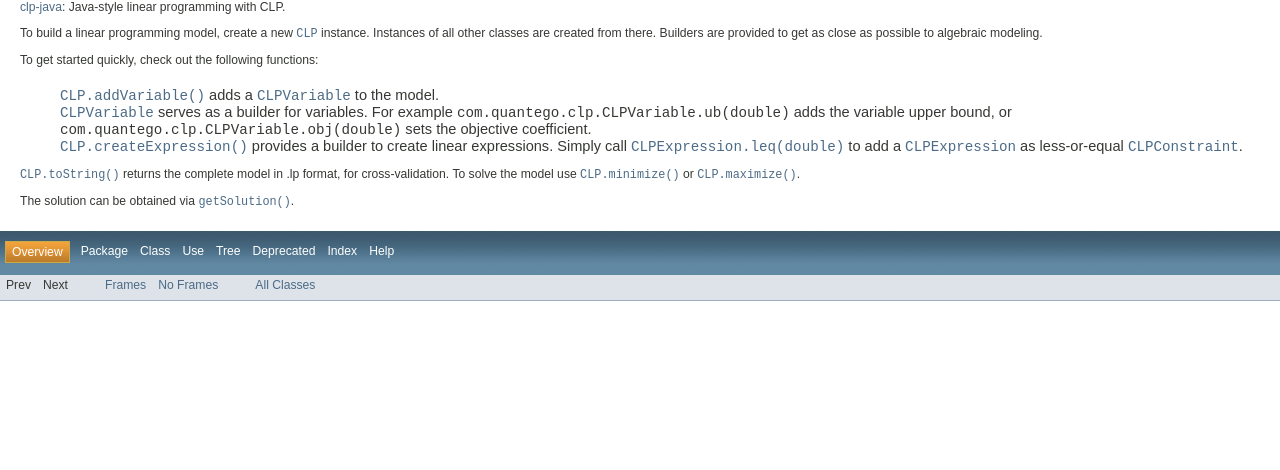
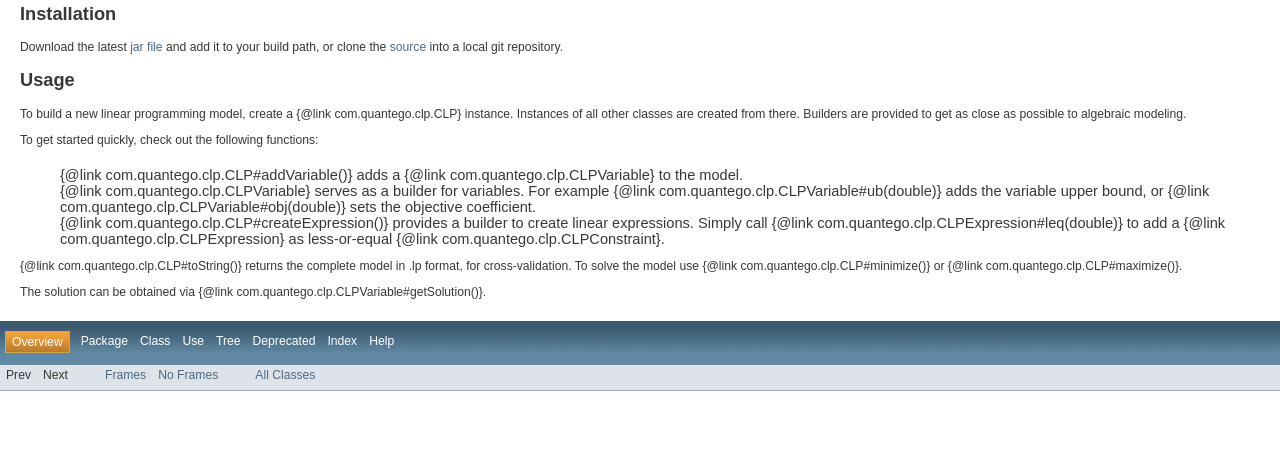
Before and after one commit to quantego/clp-java, a plain HTML site: page overview-summary.html in a window 1280 px wide. Shown: the part 330-800 px from the top of the page. Drawn offline with Linux system fonts and the light colour scheme.

Commit message:
update javadoc overview

```diff
--- a/overview-summary.html
+++ b/overview-summary.html
@@ -90,26 +90,26 @@
 <!--   -->
 </a>
 <div class="subTitle">
-<div class="block"><h2>clp-java</h2>
+<div class="block">	<h1>Overview</h1>
+	<h2>Installation</h2>
+	<p>Download the latest <a href="https://github.com/loehndorf/clp-java/releases/latest">jar file</a> and add it to your build path, or clone the <a href="https://github.com/loehndorf/clp-java">source</a> into a local git repository. </p>
+	<h2>Usage</h2>
 	<p>
-<a href="http://https://github.com/loehndorf/clp-java/">clp-java</a>: Java-style linear programming with CLP.
-</p>
-<p>
-To build a linear programming model, create a new <a href="com/quantego/clp/CLP.html" title="class in com.quantego.clp"><code>CLP</code></a> instance. Instances of all other classes are created from there. Builders are provided to get as close as possible to algebraic modeling.
+	To build a new linear programming model, create a {@link com.quantego.clp.CLP} instance. Instances of all other classes are created from there. Builders are provided to get as close as possible to algebraic modeling.
 	</p>
 	<p>
 	To get started quickly, check out the following functions:
 	<ul>
-<li><a href="com/quantego/clp/CLP.html#addVariable()"><code>CLP.addVariable()</code></a> adds a <a href="com/quantego/clp/CLPVariable.html" title="class in com.quantego.clp"><code>CLPVariable</code></a> to the model.</li>
-<li><a href="com/quantego/clp/CLPVariable.html" title="class in com.quantego.clp"><code>CLPVariable</code></a> serves as a builder for variables. For example <code>com.quantego.clp.CLPVariable.ub(double)</code> adds the variable upper bound, or <code>com.quantego.clp.CLPVariable.obj(double)</code> sets the objective coefficient.
-<li><a href="com/quantego/clp/CLP.html#createExpression()"><code>CLP.createExpression()</code></a> provides a builder to create linear expressions. Simply call <a href="com/quantego/clp/CLPExpression.html#leq(double)"><code>CLPExpression.leq(double)</code></a> to add a <a href="com/quantego/clp/CLPExpression.html" title="class in com.quantego.clp"><code>CLPExpression</code></a> as less-or-equal <a href="com/quantego/clp/CLPConstraint.html" title="class in com.quantego.clp"><code>CLPConstraint</code></a>.</li>
+	<li>{@link com.quantego.clp.CLP#addVariable()} adds a {@link com.quantego.clp.CLPVariable} to the model.</li>
+	<li>{@link com.quantego.clp.CLPVariable} serves as a builder for variables. For example {@link com.quantego.clp.CLPVariable#ub(double)} adds the variable upper bound, or {@link com.quantego.clp.CLPVariable#obj(double)} sets the objective coefficient.
+	<li>{@link com.quantego.clp.CLP#createExpression()} provides a builder to create linear expressions. Simply call {@link com.quantego.clp.CLPExpression#leq(double)} to add a {@link com.quantego.clp.CLPExpression} as less-or-equal {@link com.quantego.clp.CLPConstraint}.</li>
 	</ul>
 	</p>
 	<p>
-<a href="com/quantego/clp/CLP.html#toString()"><code>CLP.toString()</code></a> returns the complete model in .lp format, for cross-validation. To solve the model use <a href="com/quantego/clp/CLP.html#minimize()"><code>CLP.minimize()</code></a> or <a href="com/quantego/clp/CLP.html#maximize()"><code>CLP.maximize()</code></a>.
+	{@link com.quantego.clp.CLP#toString()} returns the complete model in .lp format, for cross-validation. To solve the model use {@link com.quantego.clp.CLP#minimize()} or {@link com.quantego.clp.CLP#maximize()}.
 	</p>
 	<p>
-The solution can be obtained via <a href="com/quantego/clp/CLPVariable.html#getSolution()"><code>getSolution()</code></a>.
+	The solution can be obtained via {@link com.quantego.clp.CLPVariable#getSolution()}.
 	</p></div>
 </div>
 </div>
```
Lines whose indentation alone changed are shown as unchanged.
